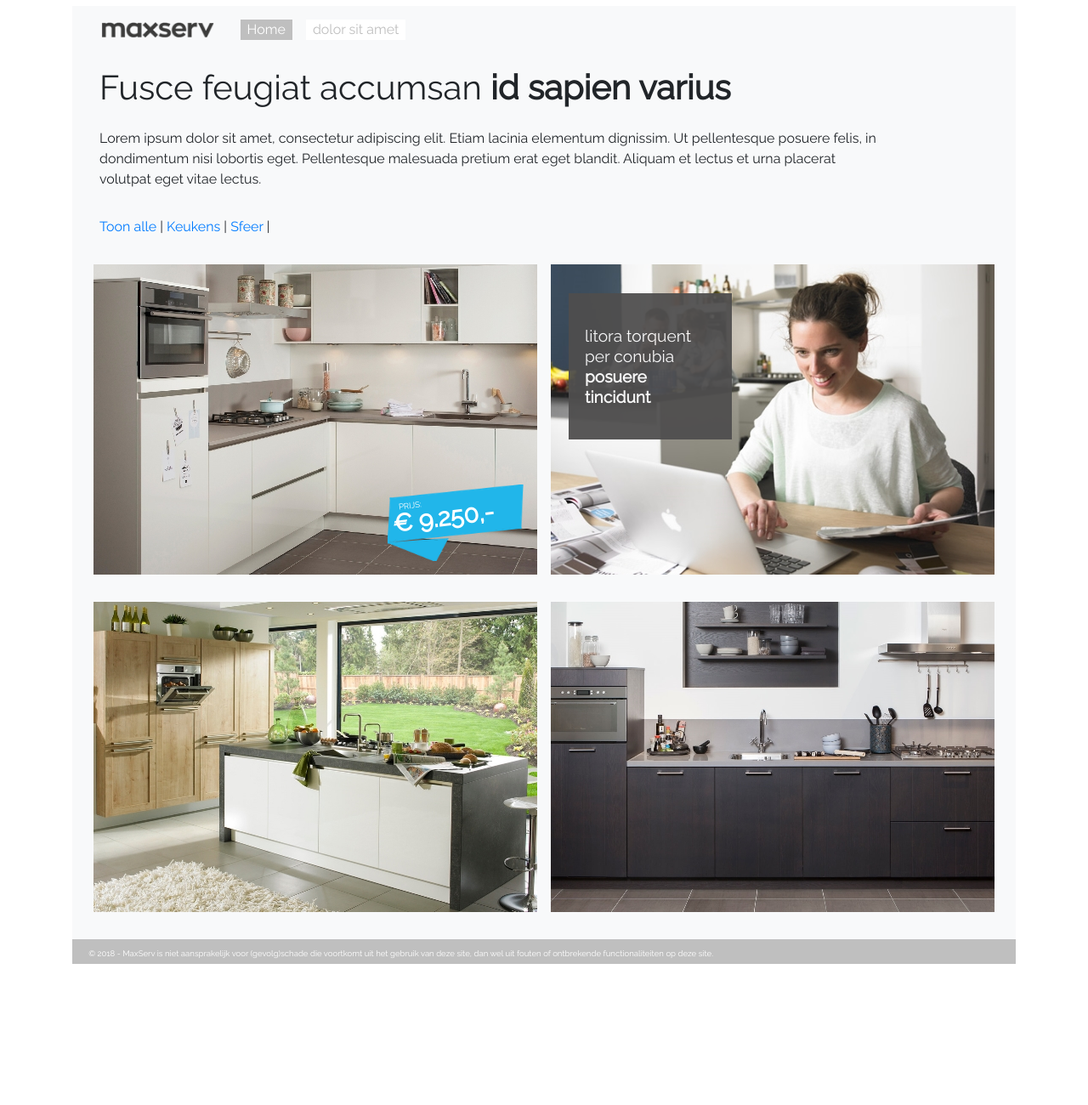
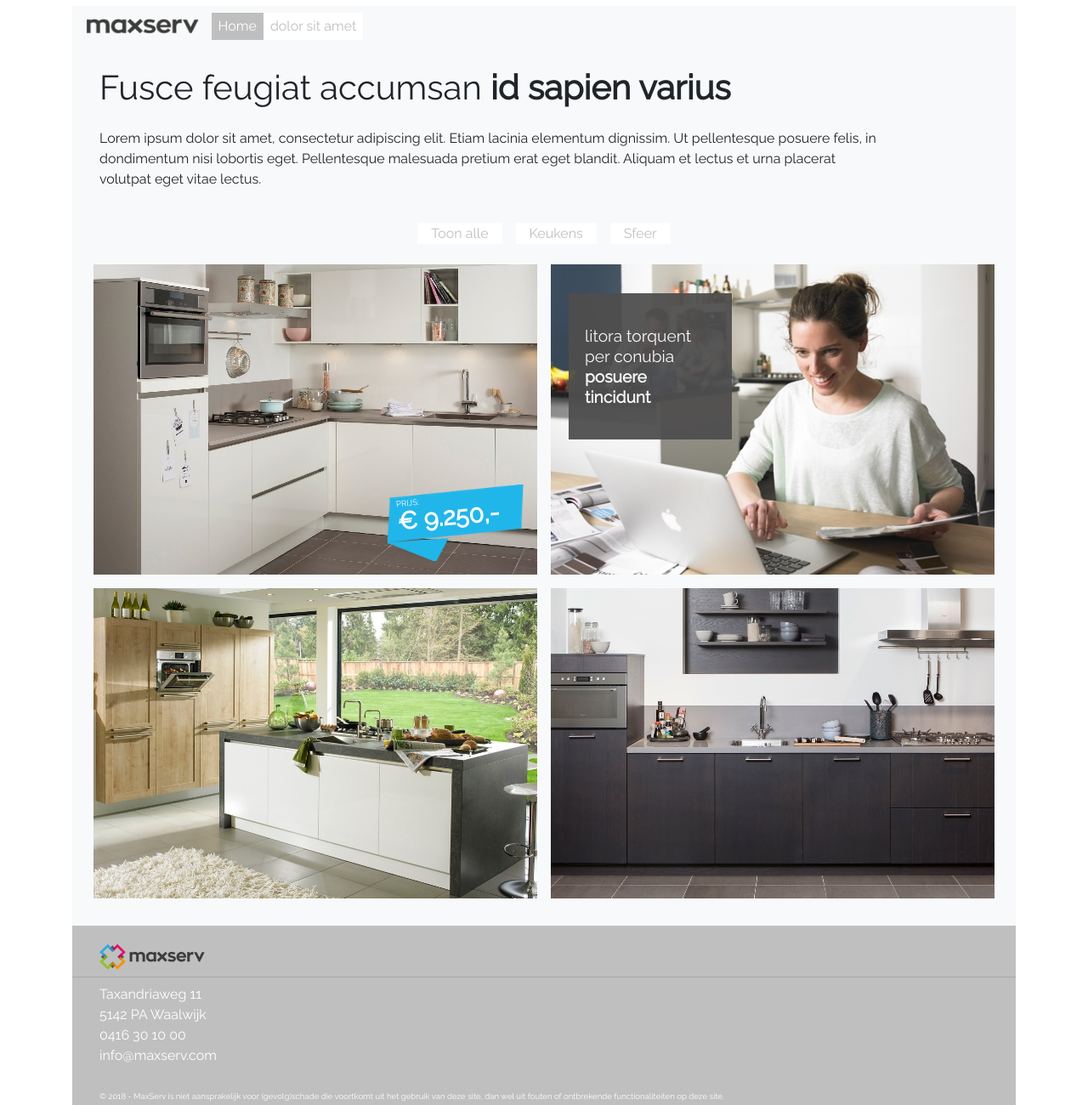
Before and after one commit to Archiefkast/Opdracht_MaxServ, a website: page index.html in a window 1280 px wide. Shown: the part 119-1419 px from the top of the page at 85% size. Before the commit the page ends 1253 px from the top, so only its background shows below. Drawn offline with nearby package versions, Linux system fonts and the light colour scheme.

Commit message:
Aankomst Dennis

```diff
--- a/index.html
+++ b/index.html
@@ -32,8 +32,9 @@
 
 <body>
     <div class="container bg-white">
+
         <header class="bg-white">
-            <div id="logo"></div>
+            <div id="logo-main"></div>
 
             <nav class="navbar navbar-expand-lg navbar-light bg-light">
                 <a class="navbar-brand" href="#"></a>
@@ -44,21 +45,22 @@
                 <div class="collapse navbar-collapse" id="navbarNav">
                     <ul class="navbar-nav">
                         <li class="nav-item">
-                            <a class="nav-link navbar__nav-link--active" href="#">Home</a>
+                            <a class="nav-link py-1 navbar__nav-link--active" href="#">Home</a>
                         </li>
                         <li class="nav-item">
-                            <a class="nav-link navbar__nav-link--inactive" href="#">dolor sit amet</a>
+                            <a class="nav-link py-1 navbar__nav-link--inactive" href="#">dolor sit amet</a>
                         </li>
                     </ul>
                 </div>
             </nav>
+        </header>
 
-        </header>
         <section class="bg-light title">
             <h1>Fusce feugiat accumsan
                 <span class="font-weight--900">id sapien varius</span>
             </h1>
         </section>
+
         <section class="bg-light">
             <p>
                 Lorem ipsum dolor sit amet, consectetur adipiscing elit. Etiam lacinia elementum dignissim. Ut pellentesque posuere felis,
@@ -70,17 +72,22 @@
         </section>
 
         <section class="bg-light">
-            <div id="filter">
-                <a href="#">Toon alle</a> |
-                <a href="#" rel="kitchens">Keukens</a> |
-                <a href="#" rel="ambiance">Sfeer</a> |
+            <div class="d-flex flex-wrap justify-content-center" id="gallery__filter">
+                <div class="p-2">
+                    <a href="#">Toon alle</a>
+                </div>
+                <div class="p-2">
+                    <a href="#" rel="kitchens">Keukens</a>
+                </div>
+                <div class="p-2">
+                    <a href="#" rel="ambiance">Sfeer</a>
+                </div>
             </div>
         </section>
 
         <section class="bg-light gallery">
             <div class="row">
-                <div class="col-md-6 px-2 mt-3 kitchens">
-                    <div class="thumbnail gallery__gallery-item--hover">
+                <div class="col-md-6 px-2 thumbnail gallery__gallery-item--hover" data-category="kitchens">
                     <a href="#">
                         <figure>
                             <img src="images/gallery/kitchen_1.jpg">
@@ -94,9 +101,8 @@
                         </div>
                     </a>
                 </div>
-                </div>
-                <div class="col-md-6 px-2 mt-3 ambiance">
-                    <div class="thumbnail gallery__gallery-item--hover">
+
+                <div class="col-md-6 px-2 thumbnail gallery__gallery-item--hover" data-category="ambiance">
                     <a href="#">
                         <figure>
                             <img src="images/gallery/people_1.jpg">
@@ -110,18 +116,15 @@
                         </div>
                     </a>
                 </div>
-                </div>
-                <div class="col-md-6 px-2 mt-3 kitchens">
-                    <div class="thumbnail gallery__gallery-item--hover">
+
+                <div class="col-md-6 px-2 thumbnail gallery__gallery-item--hover" data-category="kitchens">
                     <a href="#">
                         <figure>
                             <img src="images/gallery/kitchen_2.jpg">
                         </figure>
                     </a>
                 </div>
-                </div>
-                <div class="col-md-6 px-2 mt-3 kitchens">
-                    <div class="thumbnail gallery__gallery-item--hover">
+                <div class="col-md-6 px-2 thumbnail gallery__gallery-item--hover" data-category="kitchens">
                     <a href="#">
                         <figure>
                             <img src="images/gallery/kitchen_3.jpg">
@@ -129,11 +132,33 @@
                     </a>
                 </div>
             </div>
+        </section>
+
+        <footer>
+            <div id="logo-small">
             </div>
-        </section>
-        <footer>
+
+            <hr>
+
+            <div class="row">
+                <div class="col-12">
+                    Taxandriaweg 11
+                </div>
+                <div class="col-12">
+                    5142 PA Waalwijk
+                </div>
+                <div class="col-12">
+                    0416 30 10 00
+                </div>
+                <div class="col-12">
+                    <a href="mailto:info@maxserv.com">info@maxserv.com</a>
+                </div>
+            </div>
+
+            <div id="disclaimer">
                 © 2018 - MaxServ is niet aansprakelijk voor (gevolg)schade die voortkomt uit het gebruik van deze site, dan wel uit fouten
                 of ontbrekende functionaliteiten op deze site.
+            </div>
         </footer>
     </div>
 </body>
--- a/js/script.js
+++ b/js/script.js
@@ -1,13 +1,15 @@
-$(document).ready(function() {
-    $('#filter a').click(function() {
-        if($(this).attr('rel')) {
-            var $SelectedFilterCategory = $(this).attr('rel');
-            alert ($SelectedFilterCategory);
-            $('.col-md-6').hide().filter($SelectedFilterCategory).show();
-        } else {
-            $('.col-md-6').show();
+$(document).ready(function () {
+    $('#gallery__filter a').click(function () {
+        if ($(this).attr('rel')) {
+
+            $('.thumbnail').show();
+
+            var SelectedFilterCategory = $(this).attr('rel');
+            $('.thumbnail[data-category!=' + SelectedFilterCategory + ']').hide();
         }
-
+        else {
+            $('.thumbnail').show();
+        }
         return false;
     });
 });
--- a/scss/style.scss
+++ b/scss/style.scss
@@ -1,7 +1,7 @@
 // SCSS variables
 
-$default-font: Raleway,Arial,sans-serif;
-$default-font-size: 1em;
+$defaultFont: Raleway,Arial,sans-serif;
+$defaultFontSize: 1em;
 $spritePath: "../images/sprite/Sprite.png";
 
 
@@ -9,12 +9,12 @@ $spritePath: "../images/sprite/Sprite.png";
 // General
 
 * {
-    font-family: $default-font;
-    font-size: $default-font-size;
+    font-family: $defaultFont;
+    font-size: $defaultFontSize;
 }
 
 h1 {
-    font-size: $default-font-size * 1.5;
+    font-size: $defaultFontSize * 1.5;
 }
 
 .font-weight--900 {
@@ -29,7 +29,7 @@ h1 {
     padding: 0;
 }
 
-#logo {
+#logo-main {
     width: 52px;
     height: 52px;
     margin: 1em 1em 1em 2.5em;
@@ -46,30 +46,31 @@ h1 {
 .navbar-brand {
     width: 148px;
     height: 21px;
-    margin-left: 1em;
-    margin-top: 0.5em;
+//    margin-left: 1em;
+//    margin-top: 0.5em;
     background: url("../images/sprite/Sprite.png");
     background-position: -58 -80;
     background-repeat: no-repeat;
     zoom: 0.9;
 }
 
-.nav-item {
-    margin: 0.5em 0 0 1em;
-}
+//.nav-item {
+//    margin: 0.5em 0 0 1em;
+//}
 
-.nav-link {
-    padding: 0 0.5em 0 0.5em!important;
-}
+//.nav-link {
+//    padding: 0 0.5em 0 0.5em!important;
+//}
 
-.navbar__nav-link--active {
+.navbar__nav-link {
+    &--active {
     background-color: #BFBFBF;
     color: white !important;
-}
-
-.navbar__nav-link--inactive {
+    }
+    &--inactive {
     background-color: white;
     color: #BFBFBF !important;
+    }
 }
 
 
@@ -82,19 +83,48 @@ section {
     padding-bottom: 1em;
 }
 
+
+
+// Title
+
 .title {
     padding-top: 1.5em;
     padding-bottom: 1em;
 }
 
-// Image gallery
+
+
+// Gallery filter
+
+%activeFocus {
+    background-color: #BFBFBF;
+    color: white;
+}
+
+#gallery__filter {
+
+    & a {
+        padding: 0.2em 1em 0.2em 1em;
+        background-color: white;
+        color: #BFBFBF;
+    }
+    & a:active {
+        @extend %activeFocus;
+    }
+
+    & a:focus {
+        @extend %activeFocus;
+    }
+}
+
+
+// Gallery
 
 .gallery img {
     width: 100%;
 }
 
 .gallery__gallery-item--hover figure {
-
     overflow: hidden;
 
     & img {
@@ -109,19 +139,19 @@ section {
 
 .gallery__price-text {
     position: absolute;
-    right: 12.5em;
-    bottom: 6em;
-    transform: rotate(-7deg);
-    font-size: $default-font-size * 0.6;
+    left: 1em;
+    top: 1.6em;
+    transform: rotate(-5.3deg);
+    font-size: $defaultFontSize * 0.6;
     color: white;
 }
 
 .gallery__price-value {
     position: absolute;
-    right: 1.2em;
-    bottom: 1em;
-    transform: rotate(-7deg);
-    font-size: $default-font-size * 1.8;
+    left: 0.4em;
+    top: 0.6em;
+    transform: rotate(-5.3deg);
+    font-size: $defaultFontSize * 1.8;
     font-weight: 900;
     color: white;
 }
@@ -141,7 +171,7 @@ section {
     left: 1.5em;
     top: 1.75em;
     padding: 2em 1em 2em 1em;
-    font-size: $default-font-size *1.2;
+    font-size: $defaultFontSize *1.2;
     line-height: 1.25em;
     background: #4F4E4E;
     color: white;
@@ -154,8 +184,31 @@ section {
 // Footer
 
 footer {
-    font-size: $default-font-size *0.6;
-    padding: 1em 0.5em 0.5em 2em;
+    padding: 1em 2em 0.2em 2em;
     background-color: #BFBFBF;
     color: white;
+    & a:link {
+        color: white;
+    }
+    & hr {
+        margin: 0.5em -2em 0.5em -2em;
+        border-color: #4F4E4E;
+        opacity: 0.2
+    }
 }
+
+#logo-small {
+    width: 206px;
+    height: 52px;
+    margin-top: 0.5em;
+    background: url($spritePath);
+    background-position: 0 -64;
+    background-repeat: no-repeat;
+    zoom: 0.6;
+}
+
+#disclaimer {
+    padding-top: 3em;
+    padding-bottom: 0;
+    font-size: $defaultFontSize *0.6;
+}
```
Also changed, not shown: css/style.css. Lines whose indentation alone changed are shown as unchanged.
